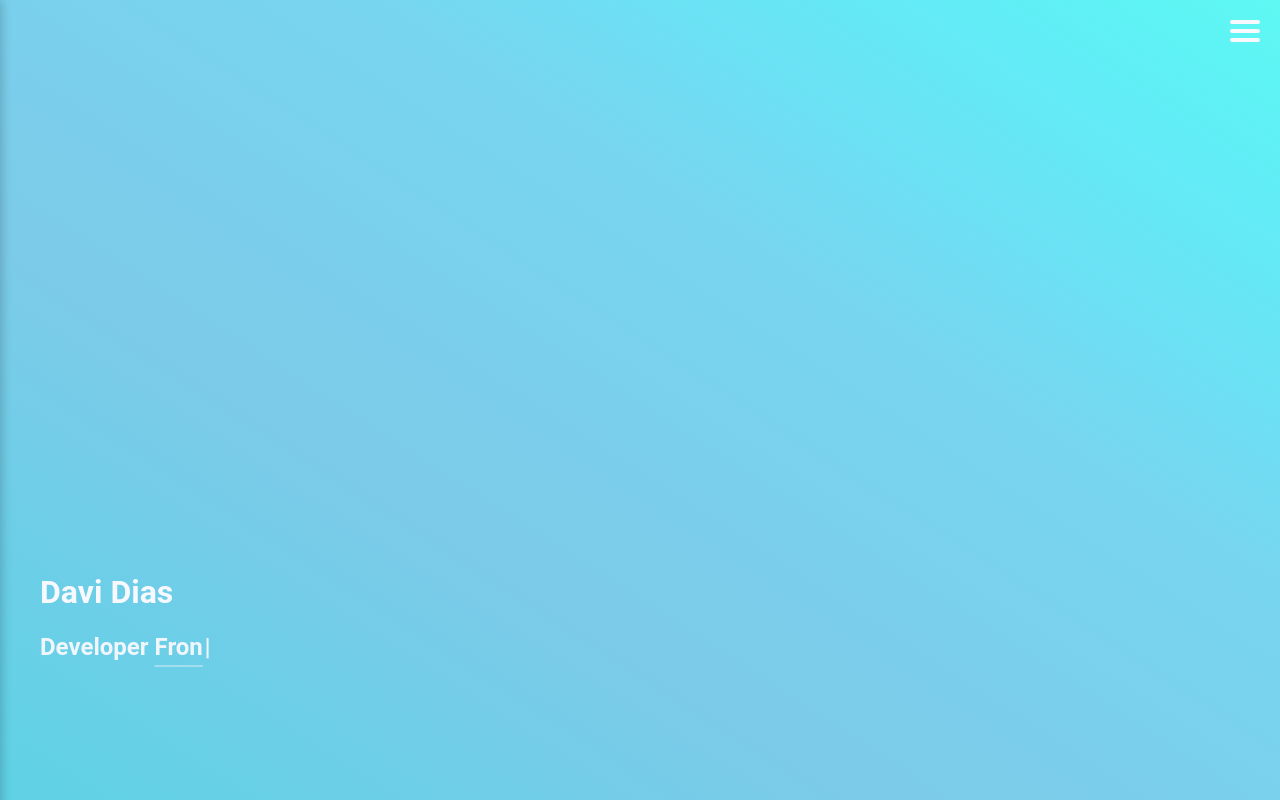
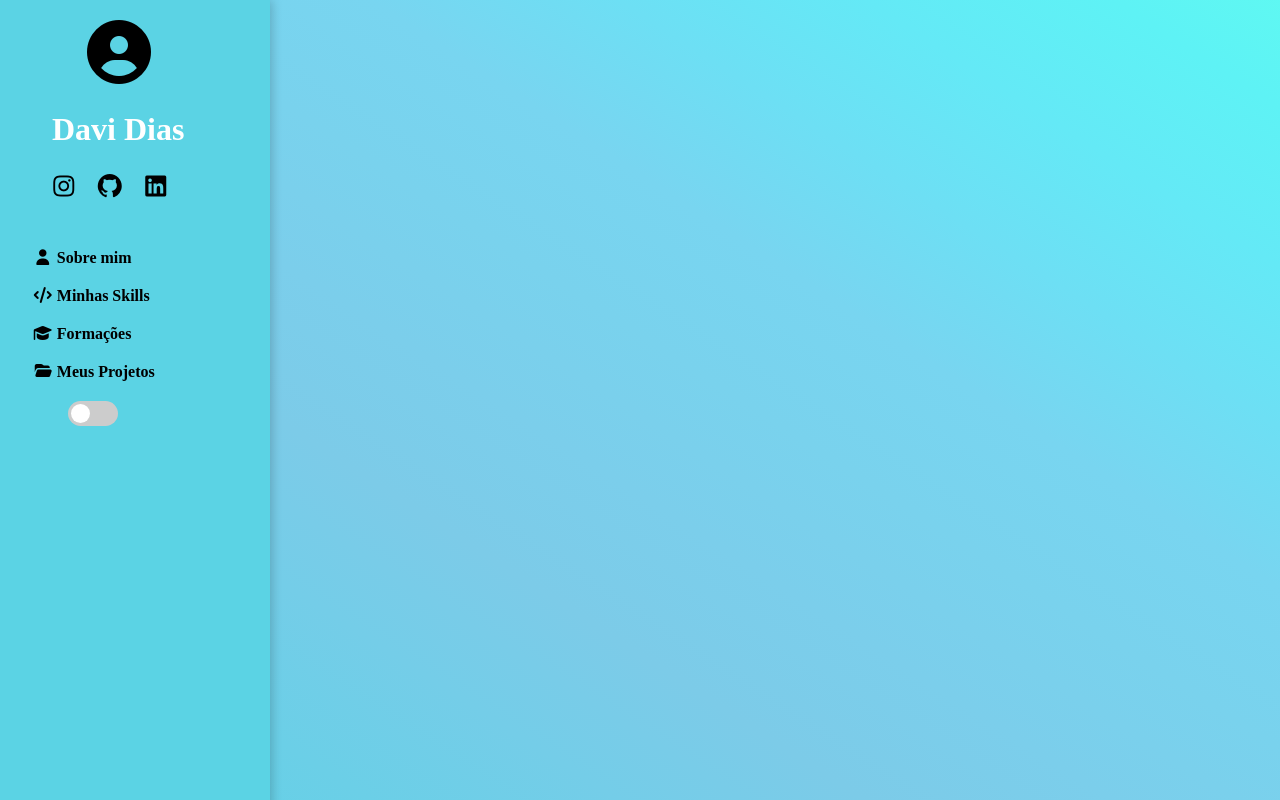
Before and after one commit to DevDaviDias/Clone-tabnews, a Next.js app: page / in a window 1280 px wide. Shown: the top 800 px of the page. Built offline with nearby package versions, Linux system fonts and the light colour scheme.

Commit message:
menuhamburguer

```diff
--- a/componentes/MenuHamberguer.js
+++ b/componentes/MenuHamberguer.js
@@ -4,10 +4,28 @@ import styles from "../styles/MenuHamburguer.module.css";
 export default function MenuHamburguer() {
   const [aberto, setAberto] = useState(false);
   const [darkMode, setDarkMode] = useState(false);
+  const [isDesktop, setIsDesktop] = useState(false);
 
-  const toggleMenu = () => setAberto(!aberto);
+  const toggleMenu = () => {
+    // Só alterna no mobile
+    if (!isDesktop) setAberto(!aberto);
+  };
 
-  // Alterna o tema adicionando/removendo a classe no body
+  // Detecta largura da tela
+  useEffect(() => {
+    const handleResize = () => {
+      const desktop = window.innerWidth >= 1024;
+      setIsDesktop(desktop);
+      setAberto(desktop); // Se for desktop, sempre aberto
+    };
+
+    handleResize(); // Executa na primeira renderização
+    window.addEventListener("resize", handleResize);
+
+    return () => window.removeEventListener("resize", handleResize);
+  }, []);
+
+  // Alterna dark mode
   useEffect(() => {
     if (darkMode) {
       document.body.classList.add("dark-mode");
@@ -18,7 +36,8 @@ export default function MenuHamburguer() {
 
   return (
     <>
-      {/* Botão Hambúrguer */}
+      {/* Botão Hambúrguer só no mobile */}
+      {!isDesktop && (
         <div
           className={`${styles.hamburguer} ${aberto ? styles.ativo : ""}`}
           onClick={toggleMenu}
@@ -27,10 +46,17 @@ export default function MenuHamburguer() {
           <div className={styles.bar}></div>
           <div className={styles.bar}></div>
         </div>
+      )}
 
       {/* Menu Lateral */}
-      <div className={`${styles.menuLateral} ${aberto ? styles.aberto : ""}`}>
+      <div
+        className={`${styles.menuLateral} ${aberto ? styles.aberto : ""} ${
+          darkMode ? styles.darkMode : ""
+        }`}
+      >
+        {!isDesktop && (
           <button className={styles.btnFechar} onClick={toggleMenu}></button>
+        )}
 
         {/* Avatar e nome */}
         <div className={styles.tituloIcone}>
@@ -45,7 +71,7 @@ export default function MenuHamburguer() {
           <a href="#" className={styles.icons}><i className="fab fa-linkedin fa-2x"></i></a>
         </nav>
 
-        {/* Links do menu */}
+        {/* Links */}
         <nav className={styles.menuLinks}>
           <a href="#"><i className="fas fa-user icon-circle"></i> Sobre mim</a>
           <a href="#"><i className="fas fa-code icon-circle"></i> Minhas Skills</a>
@@ -53,7 +79,7 @@ export default function MenuHamburguer() {
           <a href="#"><i className="fas fa-folder-open icon-circle"></i> Meus Projetos</a>
         </nav>
 
-        {/* Switch de Dark Mode no final do menu */}
+        {/* Switch Dark Mode */}
         <div className={styles.darkModeSwitch}>
           <label>
             <input
@@ -66,8 +92,10 @@ export default function MenuHamburguer() {
         </div>
       </div>
 
-      {/* Fundo escurecido */}
-      {aberto && <div className={styles.overlay} onClick={toggleMenu}></div>}
+      {/* Overlay só no mobile */}
+      {!isDesktop && aberto && (
+        <div className={styles.overlay} onClick={toggleMenu}></div>
+      )}
     </>
   );
 }
```
Lines whose indentation alone changed are shown as unchanged.
